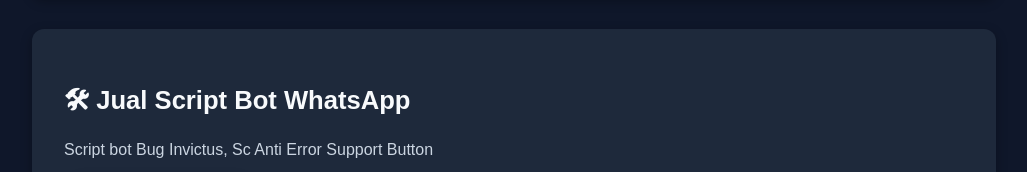
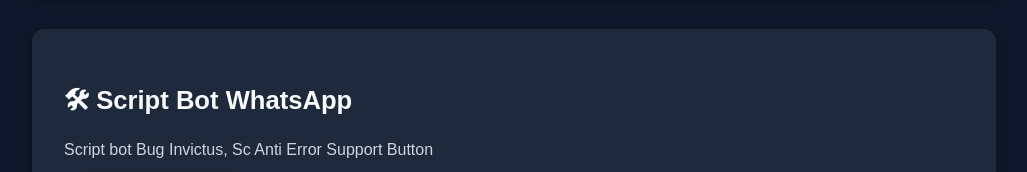
Before and after one commit to faizishere123/faizz-services, a plain HTML site: page index.html in a window 1280 px wide. Shown: the part 956-1128 px from the top of the page, without its empty margins (126-1153 px from the left). Drawn offline with Linux system fonts and the light colour scheme.

Commit message:
Update index.html

```diff
--- a/index.html
+++ b/index.html
@@ -226,7 +226,7 @@
 </section>
 
 <section>
-  <h2>🛠 Jual Script Bot WhatsApp</h2>
+  <h2>🛠 Script Bot WhatsApp</h2>
   <p>Script bot Bug Invictus, Sc Anti Error Support Button</p>
   <div class="product-button">
     <a class="button wa-button" href="https://wa.me/6282351413195?text=Halo,%20saya%20ingin%20beli%20script%20bot">📲 Pesan Sekarang</a>
```
